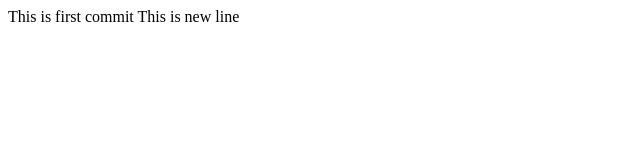
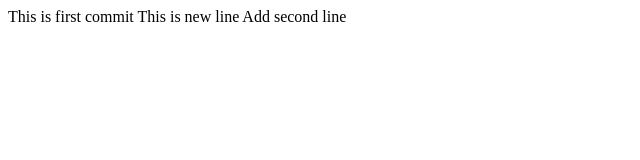
Before and after one commit to andrej1989/fronten_test, a plain HTML site: page index.html in a window 1280 px wide. Shown: the whole page, without its empty margins (0-640 px from the left). Drawn offline with Linux system fonts and the light colour scheme.

Commit message:
second line is added

```diff
--- a/index.html
+++ b/index.html
@@ -7,5 +7,7 @@
   This is first commit
 
   This is new line
+
+  Add second line
 </body>
 </html>
```
